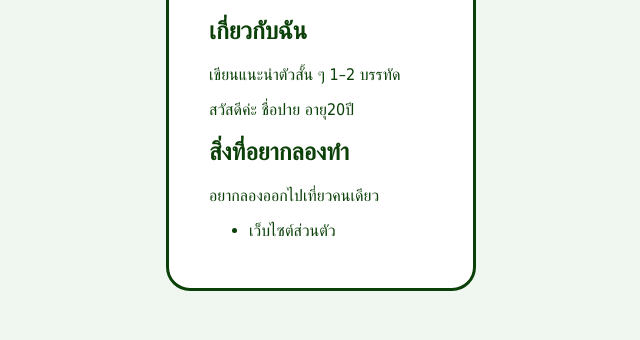
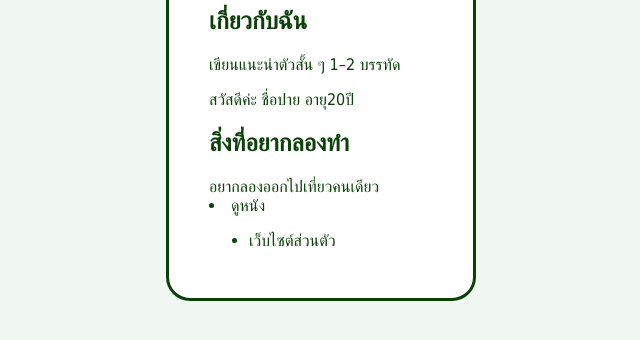
Before and after one commit to paipattamaporn/my-profile-, a plain HTML site: page index.html in a window 1280 px wide. Shown: the part 304-644 px from the top of the page, without its empty margins (319-959 px from the left). Drawn offline with Linux system fonts and the light colour scheme.

Commit message:
Add things I want to build

```diff
--- a/index.html
+++ b/index.html
@@ -16,6 +16,7 @@
     สวัสดีค่ะ ชื่อปาย อายุ20ปี
     <h2>สิ่งที่อยากลองทำ</h2>
     อยากลองออกไปเที่ยวคนเดียว
+    <li>ดูหนัง</li>
     <ul>
       <li>เว็บไซต์ส่วนตัว</li>
     </ul>
```
